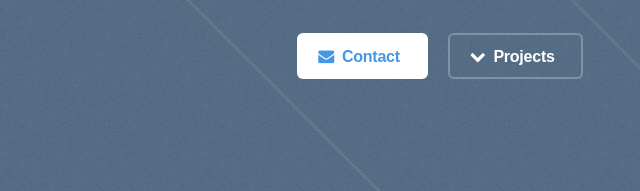
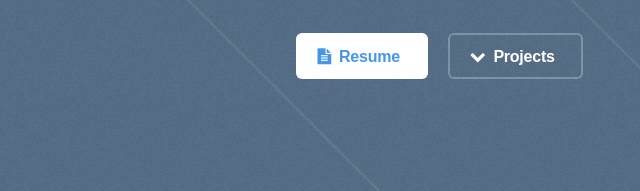
Before and after one commit to ctowler157/ctowler157.github.io, a plain HTML site: page index.html in a window 1280 px wide. Shown: the part 405-596 px from the top of the page, 73-713 px from the left. Drawn offline with Linux system fonts and the light colour scheme.

Commit message:
Change 'Contact' button to a 'Resume' button

```diff
--- a/index.html
+++ b/index.html
@@ -24,7 +24,8 @@
 					<h1>Chris Towler</h1>
 					<p><a class="resume" href="assets/Resume.pdf">Web Developer</a></p>
 					<ul class="actions">
-						<li><a href="mailto:ctowler.518@gmail.com" class="button special icon fa-envelope">Contact</a></li>
+            <li><a href="assets/Resume.pdf" class="button special icon fa-file-text">Resume</a></li>
+						<!-- <li><a href="mailto:ctowler.518@gmail.com" class="button special icon fa-envelope">Contact</a></li> -->
 						<li><a href="#two" class="button icon fa-chevron-down scrolly">Projects</a></li>
 					</ul>
 				</div>
```
